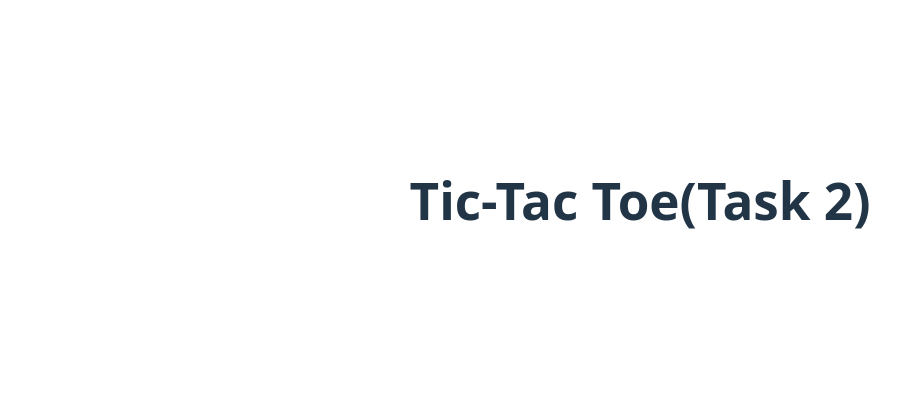
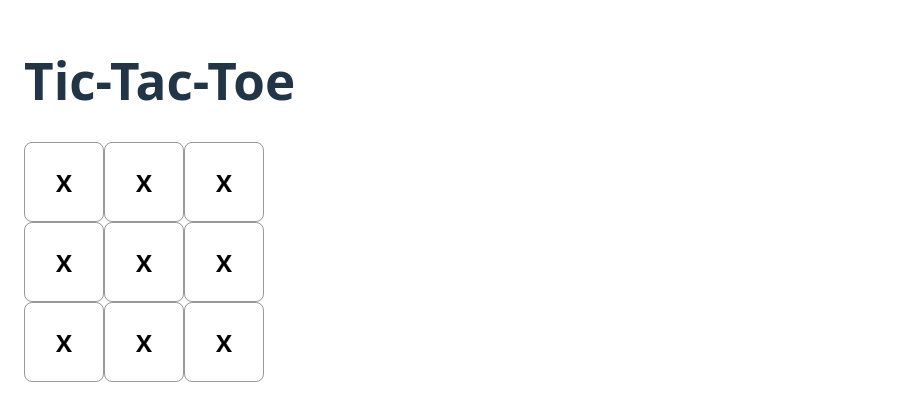
Before and after one commit to awarbler/CloudNativeHw2, a React (Vite) app in the folder task2-react-tictactoe/: page / in a window 1280 px wide. Shown: the part 200-620 px from the top of the page, without its empty margins (0-908 px from the left). Built offline with nearby package versions, Linux system fonts and the light colour scheme.

Commit message:
Task 2: static 3x3 board layout (#5)

```diff
--- a/task2-react-tictactoe/src/App.css
+++ b/task2-react-tictactoe/src/App.css
@@ -1,47 +1,25 @@
-#root {
-  max-width: 1280px;
-  margin: 0 auto;
-  padding: 2rem;
-  text-align: center;
-}
-
-.logo {
-  height: 6em;
-  padding: 1.5em;
-  will-change: filter;
-  transition: filter 300ms;
-}
-.logo:hover {
-  filter: drop-shadow(0 0 2em #646cffaa);
-}
-.logo.react:hover {
-  filter: drop-shadow(0 0 2em #61dafbaa);
-}
-
-@keyframes logo-spin {
-  from {
-    transform: rotate(0deg);
-  }
-  to {
-    transform: rotate(360deg);
-  }
-}
-
-@media (prefers-reduced-motion: no-preference) {
-  a:nth-of-type(2) .logo {
-    animation: logo-spin infinite 20s linear;
-  }
-}
-
-.card {
-  padding: 2em;
-}
-
-.read-the-docs {
-  color: #888;
-}
-
 .app {
   padding: 24px; /* Add padding to the app container */
   font-family: system-ui, -apple-system, BlinkMacSystemFont, 'Segoe UI', Roboto, Oxygen, Ubuntu, Cantarell, 'Open Sans', 'Helvetica Neue', sans-serif;
 }
+
+/* style each row of the board */
+.board-row { /* container for each row of the tic-tac-toe board */
+  display: flex; /* use flexbox to arrange cells in a row */
+}
+
+/* style each square of the board */
+.square { /* individual cell of the tic-tac-toe board */
+  width: 80px; /* set width of each square */
+  height: 80px; /* set height of each square */
+  font-size: 24px; /* increase font size for X and O */
+  font-weight: bold; /* make X and O bold */
+  background: white; /* set background color to white */
+  cursor: pointer; /* change cursor to pointer on hover */
+  border: 1px solid #999; /* add a border around each square */
+}
+
+/*remove default button outline */
+.square:focus {
+  outline: none;
+}
--- a/task2-react-tictactoe/src/App.jsx
+++ b/task2-react-tictactoe/src/App.jsx
@@ -1,41 +1,44 @@
-import { useState } from 'react'
-import reactLogo from './assets/react.svg'
-import viteLogo from '/vite.svg'
-import './App.css'
+import React from "react";
+import "./App.css";// loads the CSS file for styling the app
 
-function App1() {
-  const [count, setCount] = useState(0)
+// define a reusable square component that represents each cell in the tic-tac-toe grid
+function Square() { // defines a function component named square
+  return ( // returns jsx that renders a button element with the class name "square"
+    <button className="square">X</button> //* temporary: show X so we know it renders */
+  );
+}
 
+// define the board component that renders a 3x3 grid of squares
+function Board() { // define the board component that renders a 3x3 grid of squares
   return (
-    <>
-      <div>
-        <a href="https://vite.dev" target="_blank">
-          <img src={viteLogo} className="logo" alt="Vite logo" />
-        </a>
-        <a href="https://react.dev" target="_blank">
-          <img src={reactLogo} className="logo react" alt="React logo" />
-        </a>
+    <div>
+      <div className="board-row"> {/* first row of the board */}
+        <Square /> {/* square 0 */}
+        <Square /> {/* square 1 */}
+        <Square /> {/* square 2 */}
       </div>
-      <h1>Vite + React</h1>
-      <div className="card">
-        <button onClick={() => setCount((count) => count + 1)}>
-          count is {count}
-        </button>
-        <p>
-          Edit <code>src/App.jsx</code> and save to test HMR
-        </p>
+      <div className="board-row"> {/* second row of the board */}
+        <Square /> {/* square 3 */}
+        <Square /> {/* square 4 */}
+        <Square /> {/* square 5 */}
       </div>
-      <p className="read-the-docs">
-        Click on the Vite and React logos to learn more
-      </p>
-    </>
-  )
+      <div className="board-row"> {/* third row of the board */}
+        <Square /> {/* square 6 */}
+        <Square /> {/* square 7 */}
+        <Square /> {/* square 8 */}
+      </div>
+
+    </div>
+
+  );
 }
+
 
 export default function App() {
   return (
-    <div className="app"> {/* wrapper div for layout */}
-      <h1>Tic-Tac Toe(Task 2)</h1>
+    <div className="app"> {/* top level wrapper */}
+      <h1>Tic-Tac-Toe</h1>
+      <Board /> {/* renders the board component */}
       </div>
     );
-  }
+}
```
